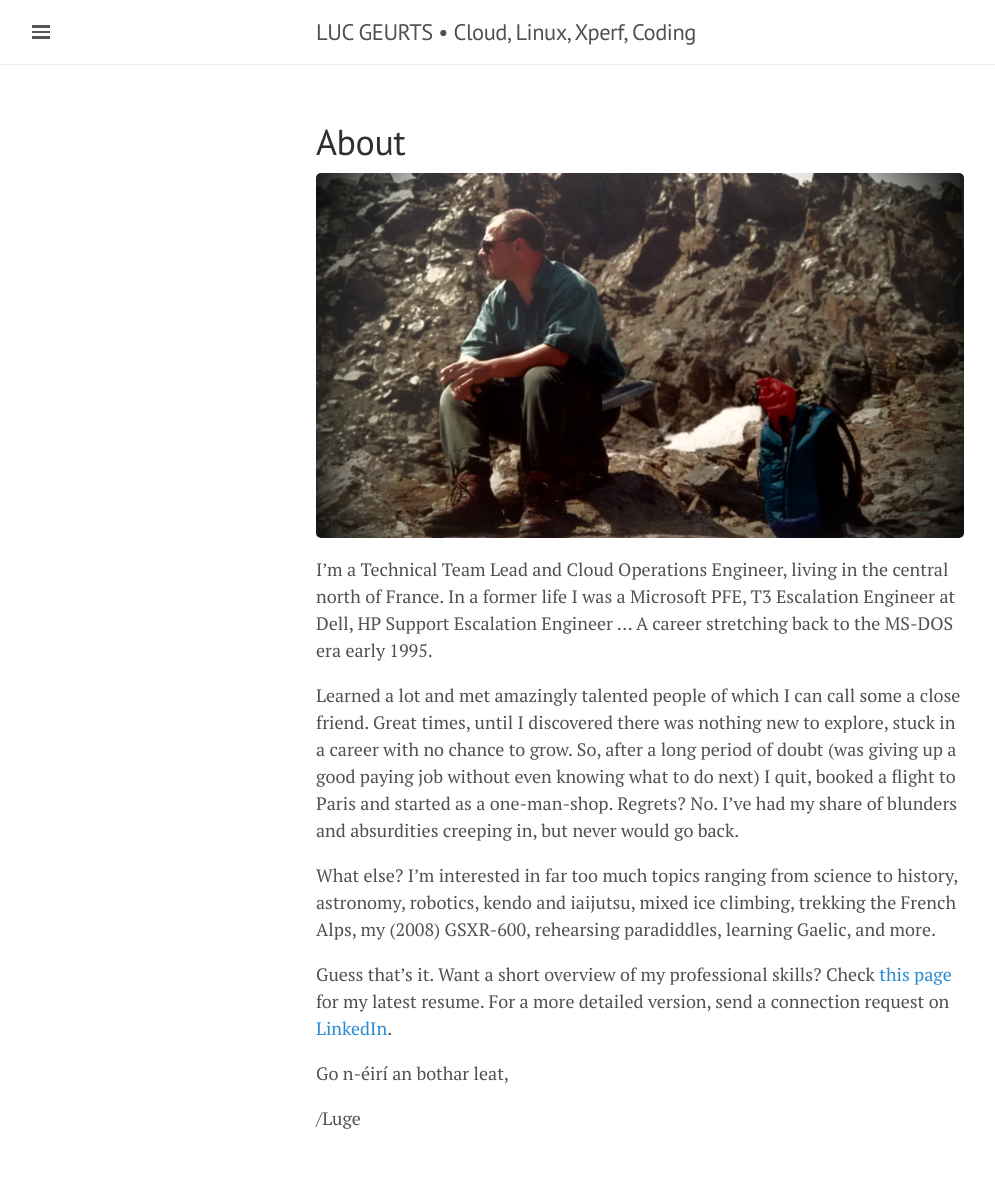
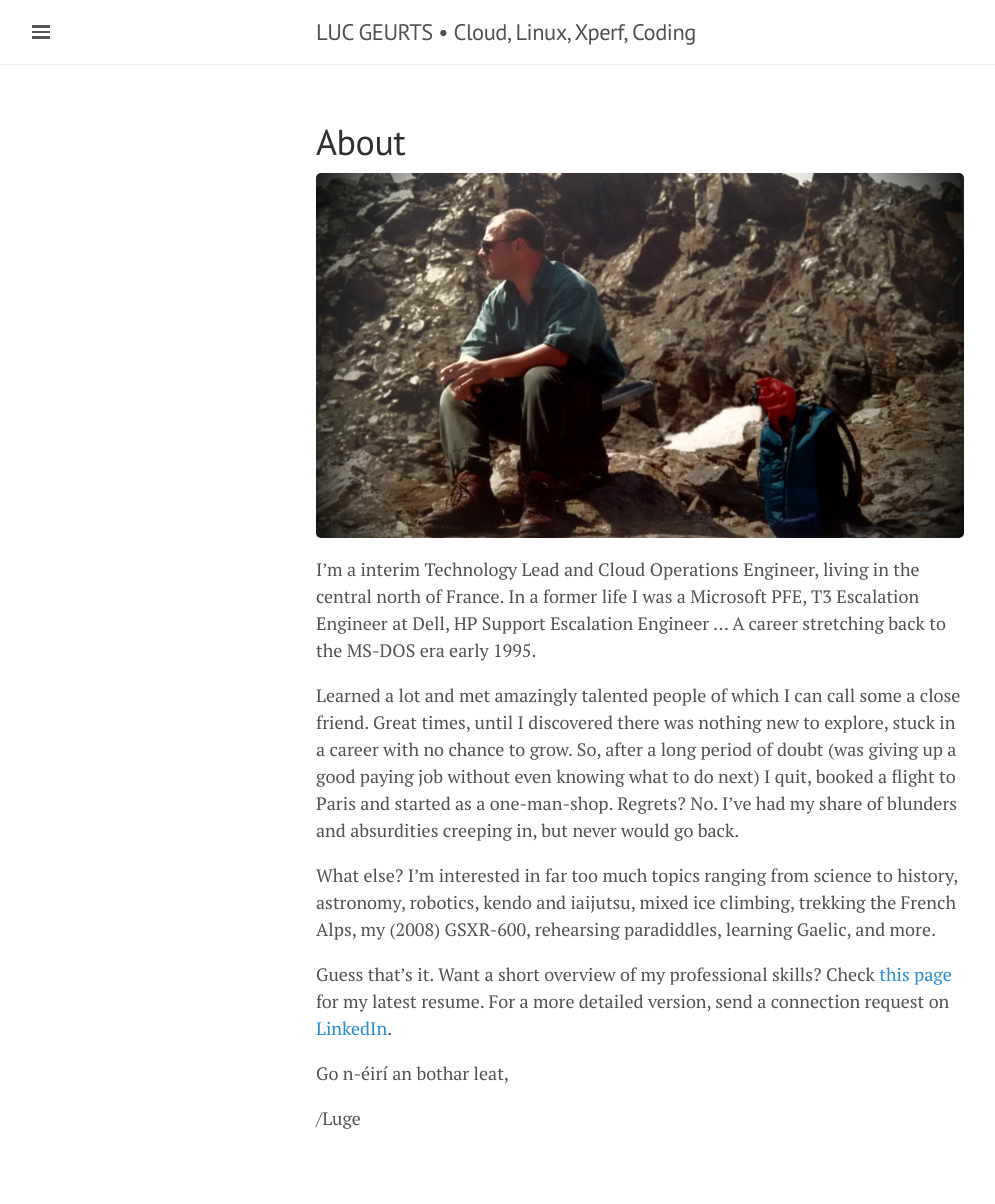
Before and after one commit to lgeurts/lgeurts.github.io, a Jekyll site: the page built from about.md, in a window 1280 px wide. Shown: the whole page, without its empty margins (0-995 px from the left). Built offline with Jekyll 4.4.1, drawn with Linux system fonts in a browser that asks for light colours; nearby versions of some CDN libraries.

Commit message:
Update about.md

```diff
--- a/about.md
+++ b/about.md
@@ -5,7 +5,7 @@ title: About
 
 ![KNAV Austria](/assets/C2ADV01.jpg)
 
-I'm a Technical Team Lead and Cloud Operations Engineer, living in the central north of France.
+I'm a interim Technology Lead and Cloud Operations Engineer, living in the central north of France.
 In a former life I was a Microsoft PFE, T3 Escalation Engineer at Dell, HP Support Escalation Engineer ... A career stretching back to the MS-DOS era early 1995.
 
 Learned a lot and met amazingly talented people of which I can call some a close friend. Great times, until I discovered there was nothing new to explore, stuck in a career with no chance to grow. So, after a long period of doubt (was giving up a good paying job without even knowing what to do next) I quit, booked a flight to Paris and started as a one-man-shop. Regrets? No. I've had my share of blunders and absurdities creeping in, but never would go back.
```
